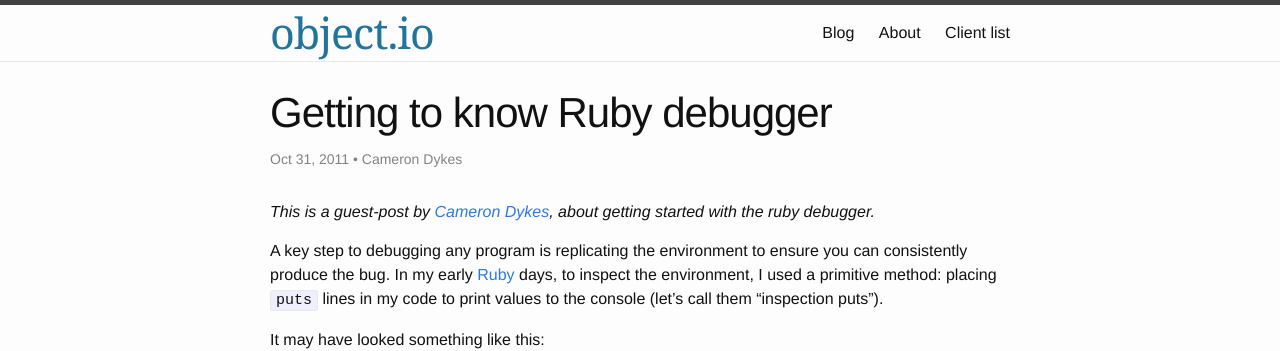
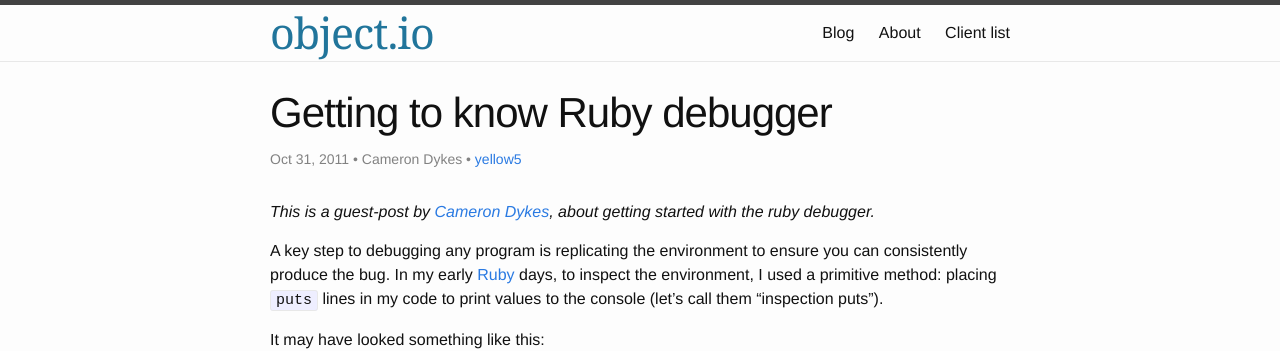
Before and after one commit to rud/rud.github.io, a Jekyll site: the page built from _posts/2011-10-31-getting-to-know-ruby-debugger.markdown, in a window 1280 px wide and 900 px high. Shown: the top 351 px of the window. Built offline with Jekyll 4.4.1, drawn with Linux system fonts in a browser that asks for light colours.

Commit message:
Add github link to Camerons post

```diff
--- a/_posts/2011-10-31-getting-to-know-ruby-debugger.markdown
+++ b/_posts/2011-10-31-getting-to-know-ruby-debugger.markdown
@@ -5,6 +5,7 @@ wordpress_id: 460
 wordpress_url: http://object.io/site/?p=460
 date: 2011-10-31 14:07:09 +01:00
 author: Cameron Dykes
+meta: <a href="https://github.com/yellow5">yellow5</a>
 categories: [ruby, debug, workflow]
 ---
 <em>This is a guest-post by <a href="https://github.com/yellow5">Cameron Dykes</a>, about getting started with the ruby debugger.</em>
```
